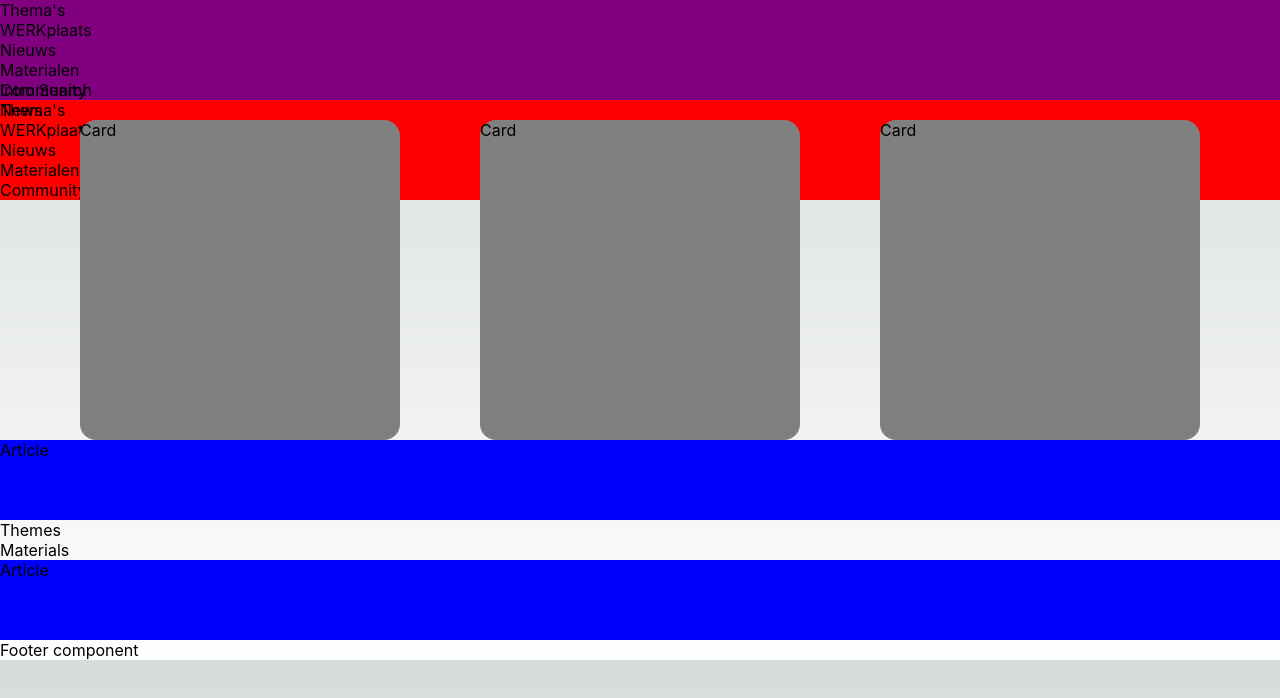
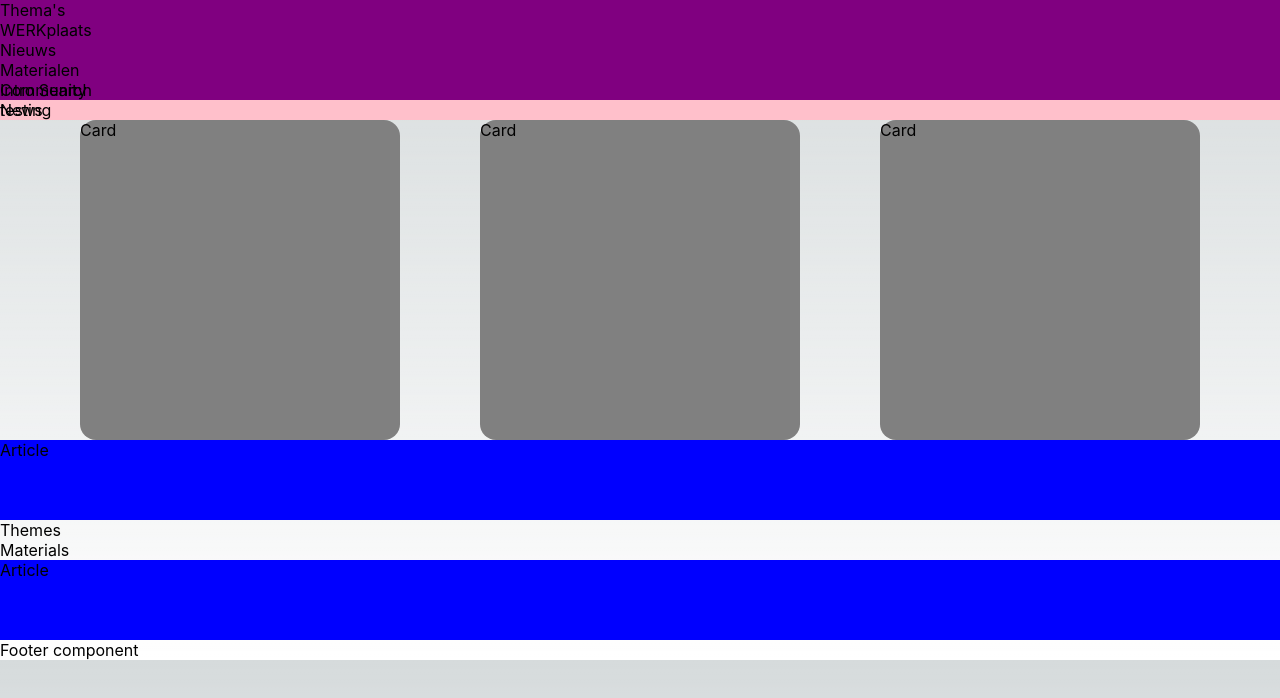
Before and after one commit to jaussems/press-play-assesment, a Next.js app: page / in a window 1280 px wide. Shown: the top 698 px of the page. Built offline with nearby package versions, Linux system fonts and the light colour scheme.

Commit message:
show desktop versionwhen max width is higher than certain value using mixins

```diff
--- a/src/components/NavBar.tsx
+++ b/src/components/NavBar.tsx
@@ -4,7 +4,7 @@ import styles from "../styles/NavBar.module.scss";
 const NavBar: React.FC<any> = (props: PropsWithChildren) => {
   return (
     <div className={styles.navbar}>
-      <nav className={styles.navbar__desktop}>
+      <nav className={styles.desktop}>
         <ul>
           <li>Thema's</li>
           <li>WERKplaats</li>
@@ -13,7 +13,8 @@ const NavBar: React.FC<any> = (props: PropsWithChildren) => {
           <li>Community</li>
         </ul>
       </nav>
-      <nav className={styles.navbar__mobile}>
+      <div className={styles.testing}>testing</div>
+      <nav className={styles.mobile}>
         <ul>
           <li>Thema's</li>
           <li>WERKplaats</li>
--- a/src/styles/NavBar.module.scss
+++ b/src/styles/NavBar.module.scss
@@ -5,14 +5,38 @@
   width: 100%;
   background: $base-green-color;
   height: 5rem;
-  &__desktop {
+
+  .desktop {
     background: purple;
+    display: block;
   }
 
-  &__mobile {
-    background: red;
+  .mobile {
+    background-color: orange;
+    display: none;
   }
-  @include responsive(xs) {
-    @include flex-column;
+  .testing {
+    background-color: pink;
+  }
+
+  @include responsive(540px) {
+    // .mobile {
+    //   display: block;
+    // }
+    // .desktop {
+    //   display: none;
+    // }
+
+    .testing {
+      background-color: rgb(51, 6, 250);
+    }
+
+    .mobile {
+      display: block;
+    }
+
+    .desktop {
+      display: none;
+    }
   }
 }
--- a/src/styles/_mixins.scss
+++ b/src/styles/_mixins.scss
@@ -1,5 +1,5 @@
 @mixin responsive($value) {
-  @media (min-width: $value) {
+  @media (max-width: $value) {
     @content;
   }
 }
```
